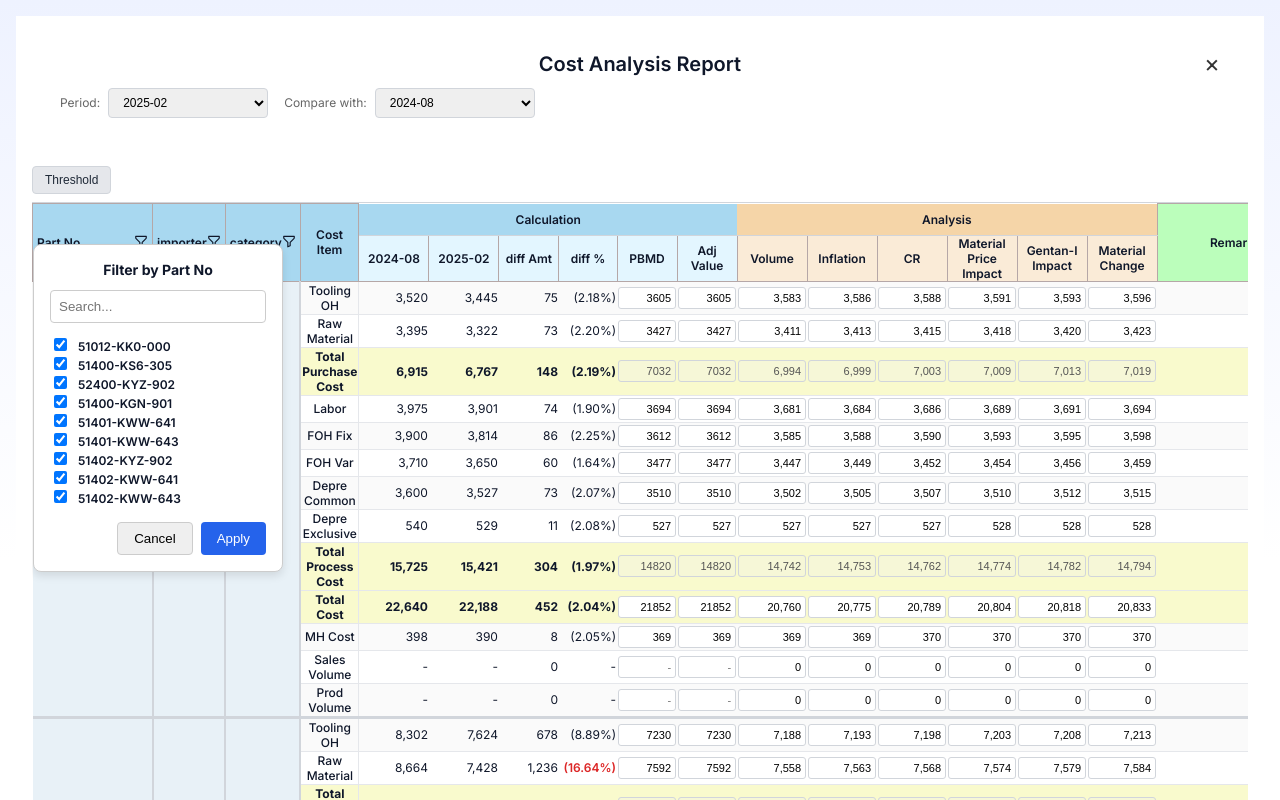
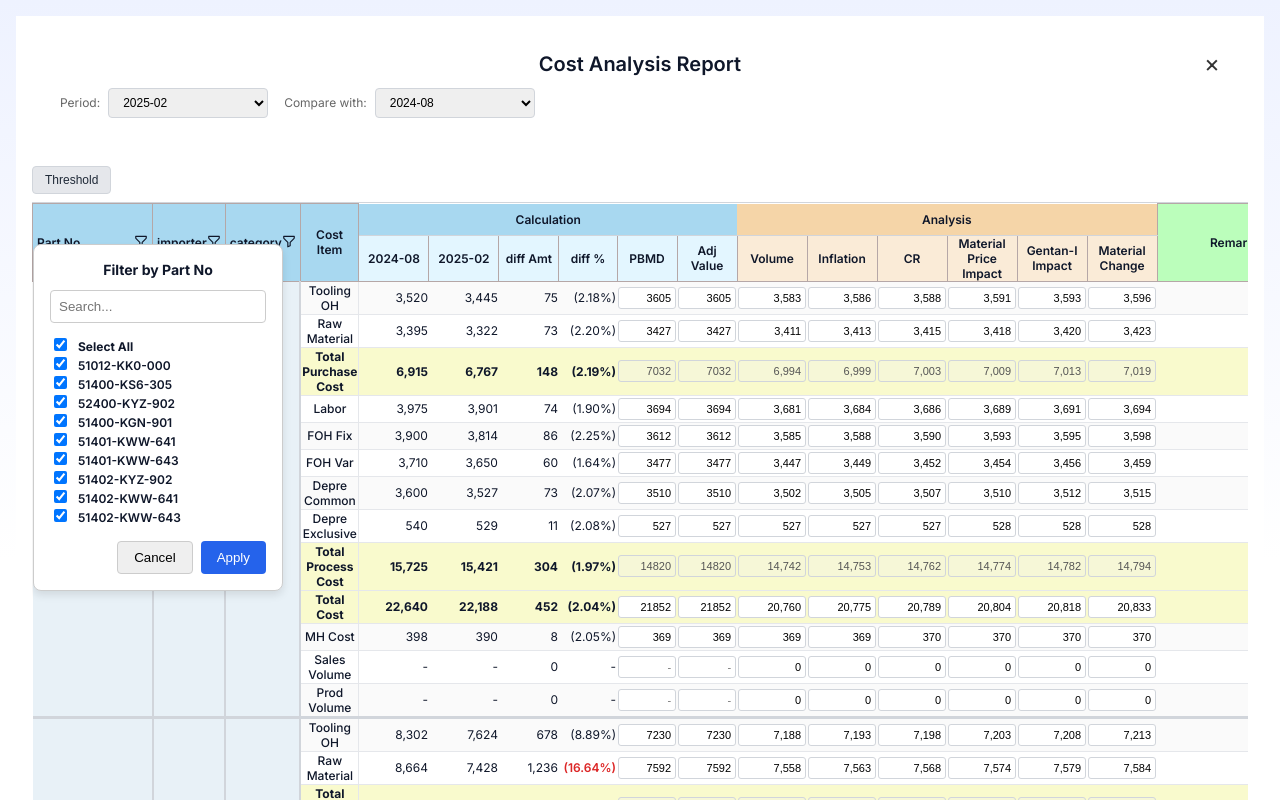
Before and after one commit to ari-fikri/finance-dashboard, a React (Vite) app: page /ppr in a window 1280 px wide. Both pictures are taken after a click on the element 141 px from the left and 242 px from the top of the page. Shown: the top 800 px of the page. Built offline with nearby package versions, Linux system fonts and the light colour scheme.

Commit message:
Add Select All checkbox to select and deselect all checkboxes

```diff
--- a/src/components/FilterDialog.jsx
+++ b/src/components/FilterDialog.jsx
@@ -1,4 +1,4 @@
-import React, { useState } from 'react';
+import React, { useState, useEffect } from 'react';
 
 const FilterDialog = ({
   title,
@@ -10,6 +10,18 @@ const FilterDialog = ({
   const [searchText, setSearchText] = useState('');
   const [checkedValues, setCheckedValues] = useState(initialCheckedValues);
 
+  const filteredValues = values.filter((value) =>
+    value.toLowerCase().includes(searchText.toLowerCase())
+  );
+
+  const handleSelectAllChange = (e) => {
+    if (e.target.checked) {
+      setCheckedValues(filteredValues);
+    } else {
+      setCheckedValues([]);
+    }
+  };
+
   const handleCheckboxChange = (value) => {
     setCheckedValues((prev) =>
       prev.includes(value)
@@ -17,10 +29,6 @@ const FilterDialog = ({
         : [...prev, value]
     );
   };
-
-  const filteredValues = values.filter((value) =>
-    value.toLowerCase().includes(searchText.toLowerCase())
-  );
 
   return (
     <div style={{
@@ -44,6 +52,15 @@ const FilterDialog = ({
         style={{ width: '100%', padding: '8px', marginBottom: '12px', borderRadius: '4px', border: '1px solid #ccc' }}
       />
       <div style={{ maxHeight: '200px', overflowY: 'auto', textAlign: 'left' }}>
+        <div>
+          <input
+            type="checkbox"
+            id="select-all"
+            checked={filteredValues.length > 0 && checkedValues.length === filteredValues.length}
+            onChange={handleSelectAllChange}
+          />
+          <label htmlFor="select-all" style={{ marginLeft: '8px', fontWeight: 'bold' }}>Select All</label>
+        </div>
         {filteredValues.map((value) => (
           <div key={value}>
             <input
```
